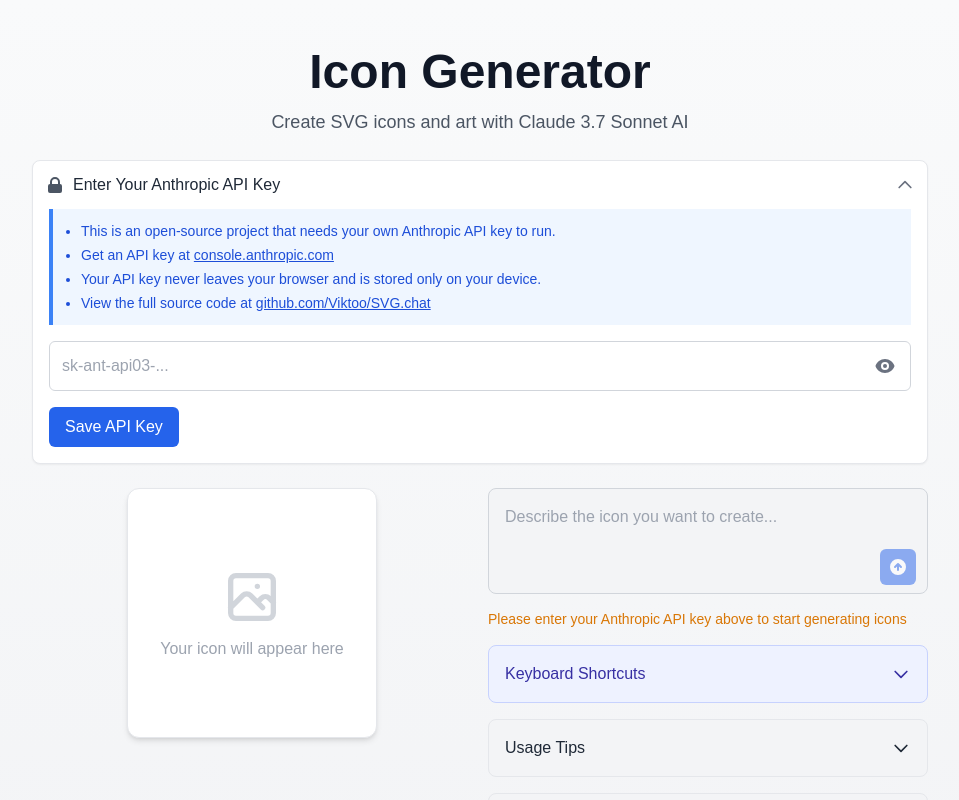
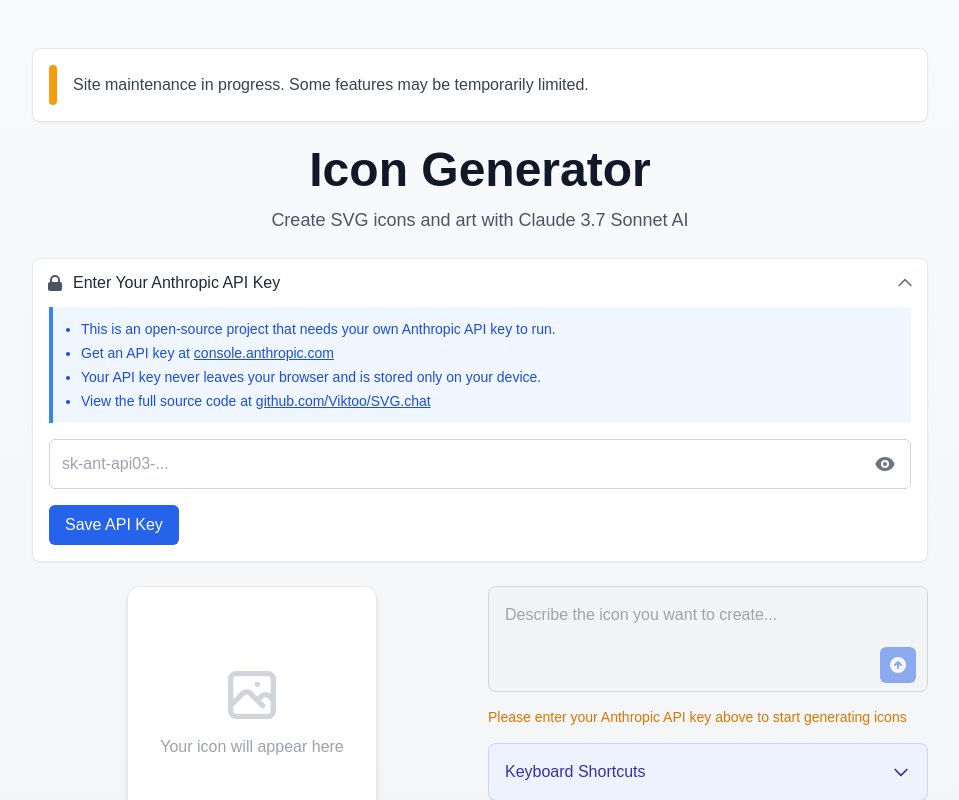
Before and after one commit to Viktoo/SVG.chat, a Next.js app: page / in a window 1280 px wide. Shown: the top 800 px of the page, without its empty margins (160-1119 px from the left). Built offline with nearby package versions, Linux system fonts and the light colour scheme.

Commit message:
Add under maintenance banner

```diff
--- a/app/page.js
+++ b/app/page.js
@@ -53,28 +53,6 @@
       }
     }
   }, { enableOnFormTags: true });
-
-  // useHotkeys('mod+r', (e) => {
-  //   e.preventDefault();
-  //   console.log('Clear and retry shortcut triggered via react-hotkeys-hook');
-  //   clearIcon();
-
-  //   // Resubmit the last prompt if available
-  //   if (lastPrompt) {
-  //     // Set a small timeout to ensure the UI updates first
-  //     setTimeout(() => {
-  //       if (promptInputRef.current) {
-  //         promptInputRef.current.setPromptAndSubmit(lastPrompt);
-  //       }
-  //     }, 100);
-  //   } else {
-  //     // Just focus the input if no last prompt
-  //     const promptInput = document.querySelector('textarea');
-  //     if (promptInput) {
-  //       promptInput.focus();
-  //     }
-  //   }
-  // }, { enableOnFormTags: true });
 
   const generateIcon = async (prompt, currentSvg = null) => {
     if (!isKeyValid) {
@@ -177,52 +155,22 @@
     };
   }, []);
 
-  // Fetch GitHub repository stats
-  // useEffect(() => {
-  //   const fetchRepoStats = async () => {
-  //     try {
-  //       const response = await fetch('https://api.github.com/repos/Viktoo/SVG.chat');
-  //       if (response.ok) {
-  //         const data = await response.json();
-  //         setRepoStats({
-  //           stars: data.stargazers_count
-  //         });
-  //       }
-  //     } catch (error) {
-  //       console.error('Error fetching repo stats:', error);
-  //     }
-  //   };
-
-  //   fetchRepoStats();
-  // }, []);
-
   return (
     <PromptProvider promptInputRef={promptInputRef}>
       <div className="min-h-screen flex flex-col items-center py-12 px-4 bg-gradient-to-b from-gray-50 to-gray-100">
-        {/* <motion.div
+        <motion.div
           initial={{ opacity: 0, y: -10 }}
           animate={{ opacity: 1, y: 0 }}
-          transition={{ duration: 0.3 }}
-          className="w-full max-w-4xl flex justify-center mb-4"
+          transition={{ duration: 0.5 }}
+          className="w-full max-w-4xl bg-white border border-gray-200 p-4 mb-6 rounded-lg shadow-sm"
         >
-          <a
-            href="https://github.com/Viktoo/SVG.chat"
-            target="_blank"
-            rel="noopener noreferrer"
-            className="flex items-center gap-2 bg-white px-3 py-1 rounded-full shadow-sm hover:shadow-md transition-shadow border border-gray-200 text-sm"
-          >
-            <svg xmlns="http://www.w3.org/2000/svg" width="18" height="18" viewBox="0 0 24 24" fill="currentColor" className="text-gray-800">
-              <path d="M12 0c-6.626 0-12 5.373-12 12 0 5.302 3.438 9.8 8.207 11.387.599.111.793-.261.793-.577v-2.234c-3.338.726-4.033-1.416-4.033-1.416-.546-1.387-1.333-1.756-1.333-1.756-1.089-.745.083-.729.083-.729 1.205.084 1.839 1.237 1.839 1.237 1.07 1.834 2.807 1.304 3.492.997.107-.775.418-1.305.762-1.604-2.665-.305-5.467-1.334-5.467-5.931 0-1.311.469-2.381 1.236-3.221-.124-.303-.535-1.524.117-3.176 0 0 1.008-.322 3.301 1.23.957-.266 1.983-.399 3.003-.404 1.02.005 2.047.138 3.006.404 2.291-1.552 3.297-1.23 3.297-1.23.653 1.653.242 2.874.118 3.176.77.84 1.235 1.911 1.235 3.221 0 4.609-2.807 5.624-5.479 5.921.43.372.823 1.102.823 2.222v3.293c0 .319.192.694.801.576 4.765-1.589 8.199-6.086 8.199-11.386 0-6.627-5.373-12-12-12z" />
-            </svg>
-            <span className="font-medium text-gray-800 text-xs">GitHub</span>
-            <div className="flex items-center bg-gray-100 px-2 py-0.5 rounded-full">
-              <svg xmlns="http://www.w3.org/2000/svg" width="12" height="12" viewBox="0 0 24 24" fill="currentColor" className="text-yellow-500 mr-1">
-                <path d="M12 .587l3.668 7.568 8.332 1.151-6.064 5.828 1.48 8.279-7.416-3.967-7.417 3.967 1.481-8.279-6.064-5.828 8.332-1.151z" />
-              </svg>
-              <span className="text-gray-700 text-xs">{repoStats.stars}</span>
-            </div>
-          </a>
-        </motion.div> */}
+          <div className="flex items-center">
+            <div className="w-2 h-10 bg-amber-500 rounded-full mr-4"></div>
+            <p className="text-gray-700 font-medium">
+              Site maintenance in progress. Some features may be temporarily limited.
+            </p>
+          </div>
+        </motion.div>
 
         <motion.div
           initial={{ opacity: 0, y: -20 }}
```
Also changed, not shown: app/api/generate-icon/route.js (line endings or trailing spaces).
